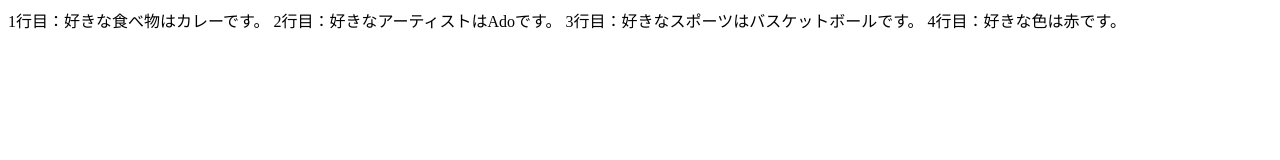
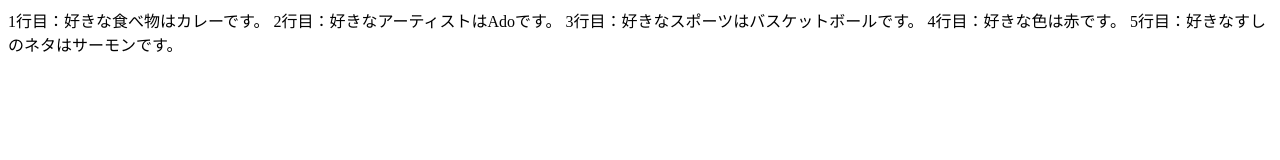
Before and after one commit to kamada-jp/command-practice, a plain HTML site: page index.html in a window 1280 px wide. Drawn offline with Linux system fonts and the light colour scheme.

Commit message:
好きなすしのネタ

```diff
--- a/index.html
+++ b/index.html
@@ -5,5 +5,6 @@
 		2行目：好きなアーティストはAdoです。
 		3行目：好きなスポーツはバスケットボールです。
 		4行目：好きな色は赤です。
+		5行目：好きなすしのネタはサーモンです。
 	</body>
 </html>
```
